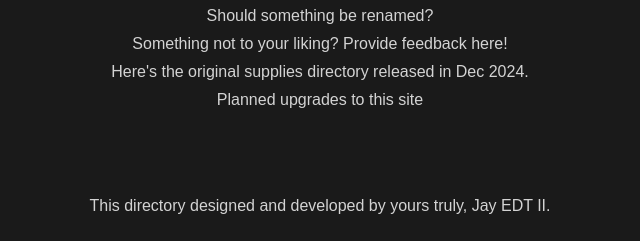
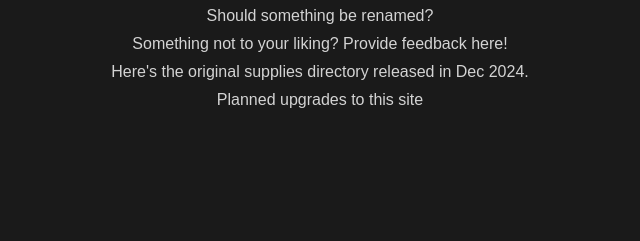
Before and after one commit to jjjayjackson/kscedsuppliesdirectory, a Flask app: page / in a window 1280 px wide. Shown: the part 559-800 px from the top of the page, without its empty margins (320-960 px from the left). Run offline with Flask 2, Linux system fonts and the light colour scheme.

Commit message:
Update index.html
Removed the credit part for now. I realized that the positioning as absolute was the wrong move.

```diff
--- a/kaiser-ed-supplies-directory-ver-2/templates/index.html
+++ b/kaiser-ed-supplies-directory-ver-2/templates/index.html
@@ -85,10 +85,6 @@
       <a href="upgrades.html">Planned upgrades to this site</a>
     </div>
 
-    <div class="credit">
-      <p>This directory designed and developed by yours truly, Jay EDT II.</p>
-    </div>
-
     <script src="{{ url_for('static', filename='scripts/script.js') }}"></script>
   </body>
 </html>
```
